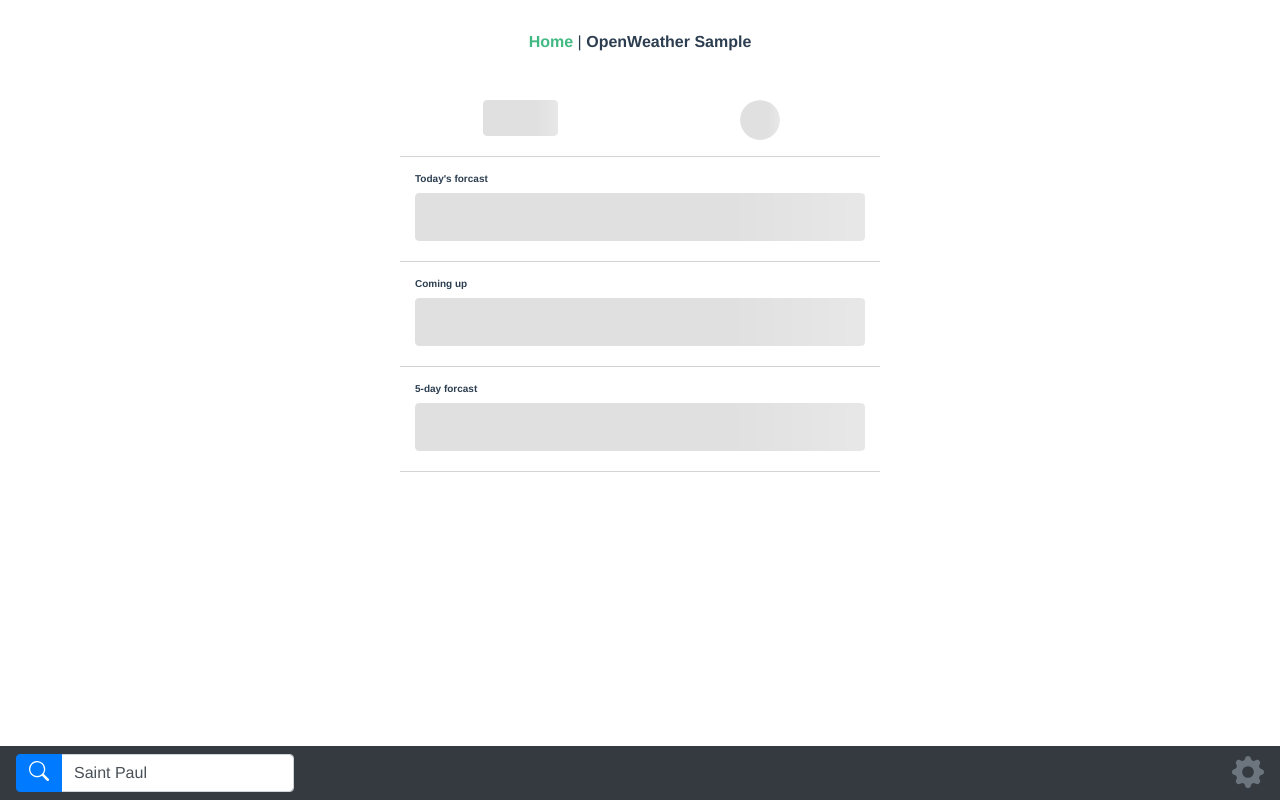
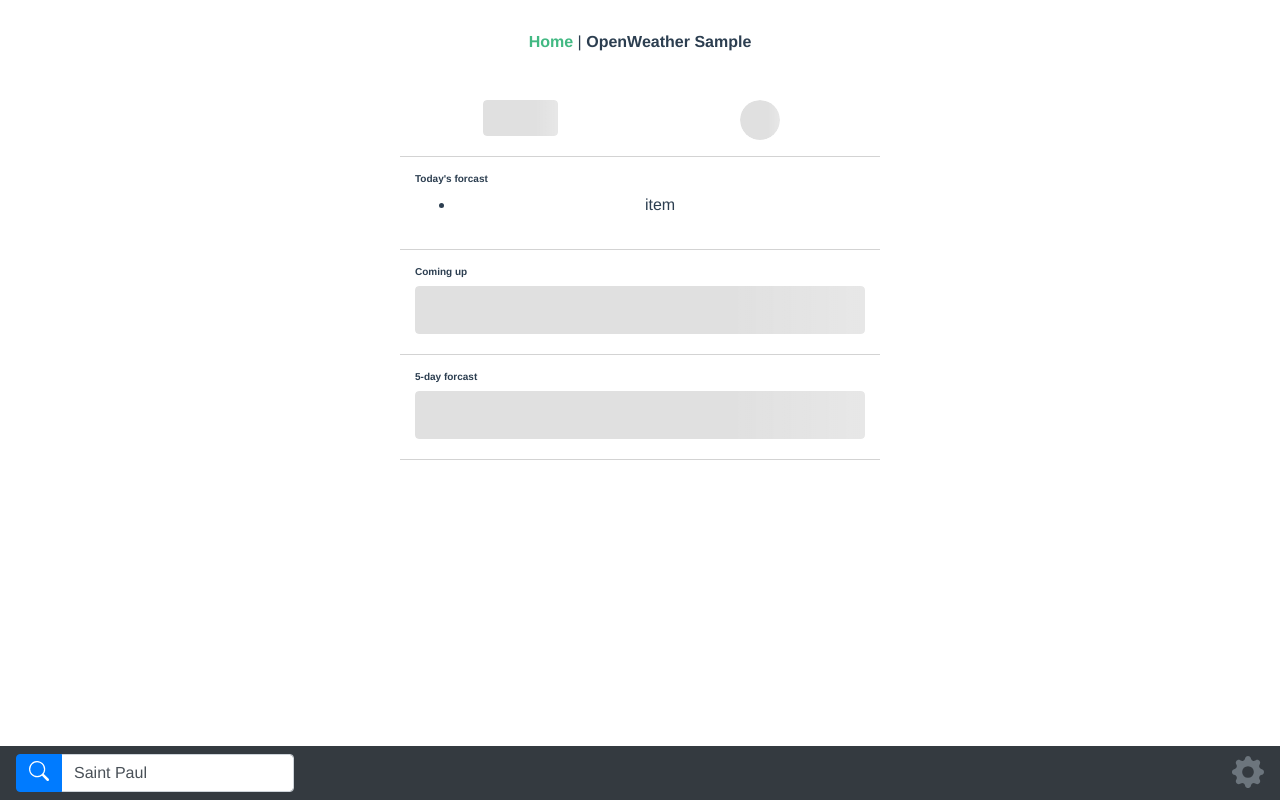
Before and after one commit to skill-collectors/weather-app, a Vue app: page /#/ in a window 1280 px wide. Built offline with nearby package versions, Linux system fonts and the light colour scheme.

Commit message:
Add DailyForcast with stub list item

```diff
--- /dev/null
+++ b/src/components/DailyForcast.vue
@@ -0,0 +1,18 @@
+<template>
+  <ul>
+    <li>item</li>
+  </ul>
+</template>
+<script lang="ts">
+import { Component, Vue } from 'vue-property-decorator';
+import { Store } from 'vuex';
+import { RootState } from '@/store/types';
+
+@Component
+export default class DailyForcast extends Vue {
+  $store!: Store<RootState>
+}
+</script>
+<style scoped>
+
+</style>
--- a/src/views/Home.vue
+++ b/src/views/Home.vue
@@ -7,7 +7,7 @@
     <b-row>
       <b-col>
         <h6>Today's forcast</h6>
-        <b-skeleton type="text"></b-skeleton>
+        <daily-forcast></daily-forcast>
       </b-col>
     </b-row>
     <b-row>
@@ -27,9 +27,10 @@
 
 <script lang="ts">
 import { Component, Vue } from 'vue-property-decorator';
+import DailyForcast from '@/components/DailyForcast.vue';
 
 @Component({
-  components: { },
+  components: { DailyForcast },
 })
 export default class Home extends Vue {}
 </script>
```
